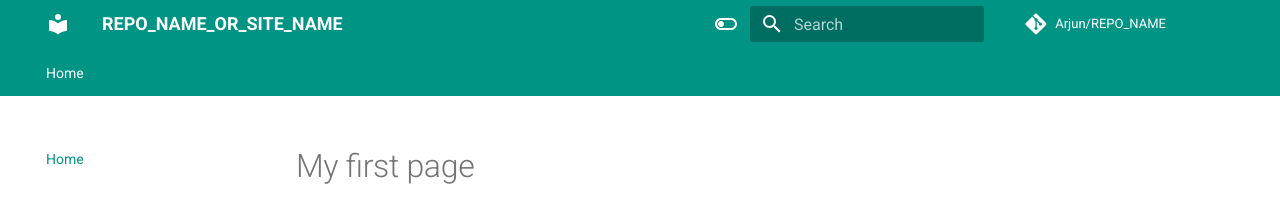
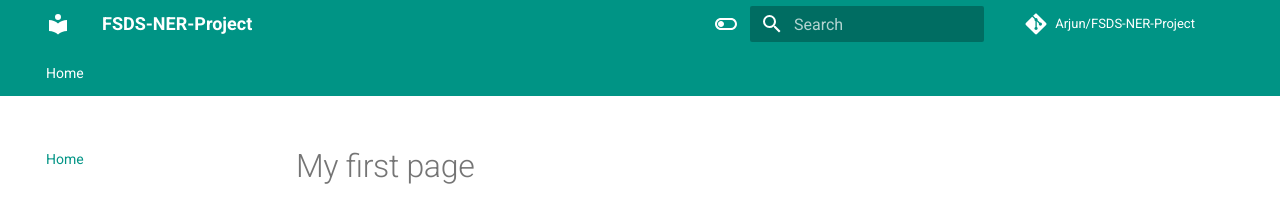
Before and after one commit to Arju-cmd/FSDS-NER-Project, an MkDocs documentation site: the page built from docs/index.md, in a window 1280 px wide. Shown: the top 206 px of the page. Built offline with MkDocs 1.6.1 and Material for MkDocs 9.7.7, drawn with Linux system fonts in a browser that asks for light colours; comment, search, counter and statistics services are not loaded.

Commit message:
first update

```diff
--- a/mkdocs.yml
+++ b/mkdocs.yml
@@ -1,5 +1,5 @@
 # Project information
-site_name: REPO_NAME_OR_SITE_NAME
+site_name: FSDS-NER-Project
 # defeine TOC or order of website-
 nav:
   - Home: index.md
@@ -8,8 +8,8 @@ site_author: Arjun G Kumar
 site_description: >-
   DESCRIPTION
 # Repository
-repo_name: Arjun/REPO_NAME
-repo_url: https://github.com/Arju-cmd/REPO_NAME
+repo_name: Arjun/FSDS-NER-Project
+repo_url: https://github.com/Arju-cmd/FSDS-NER-Project
 
 # Configuration
 theme:
```
